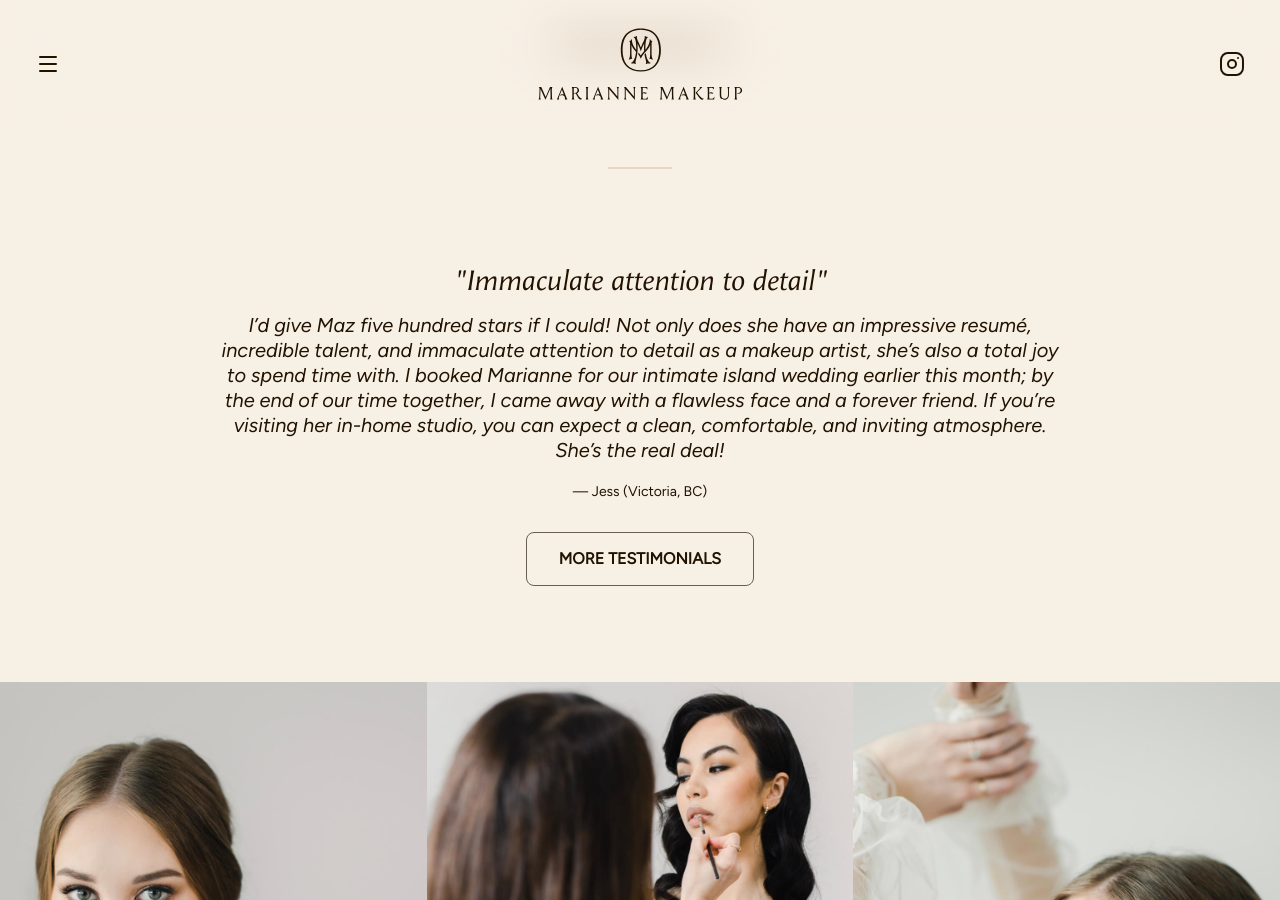
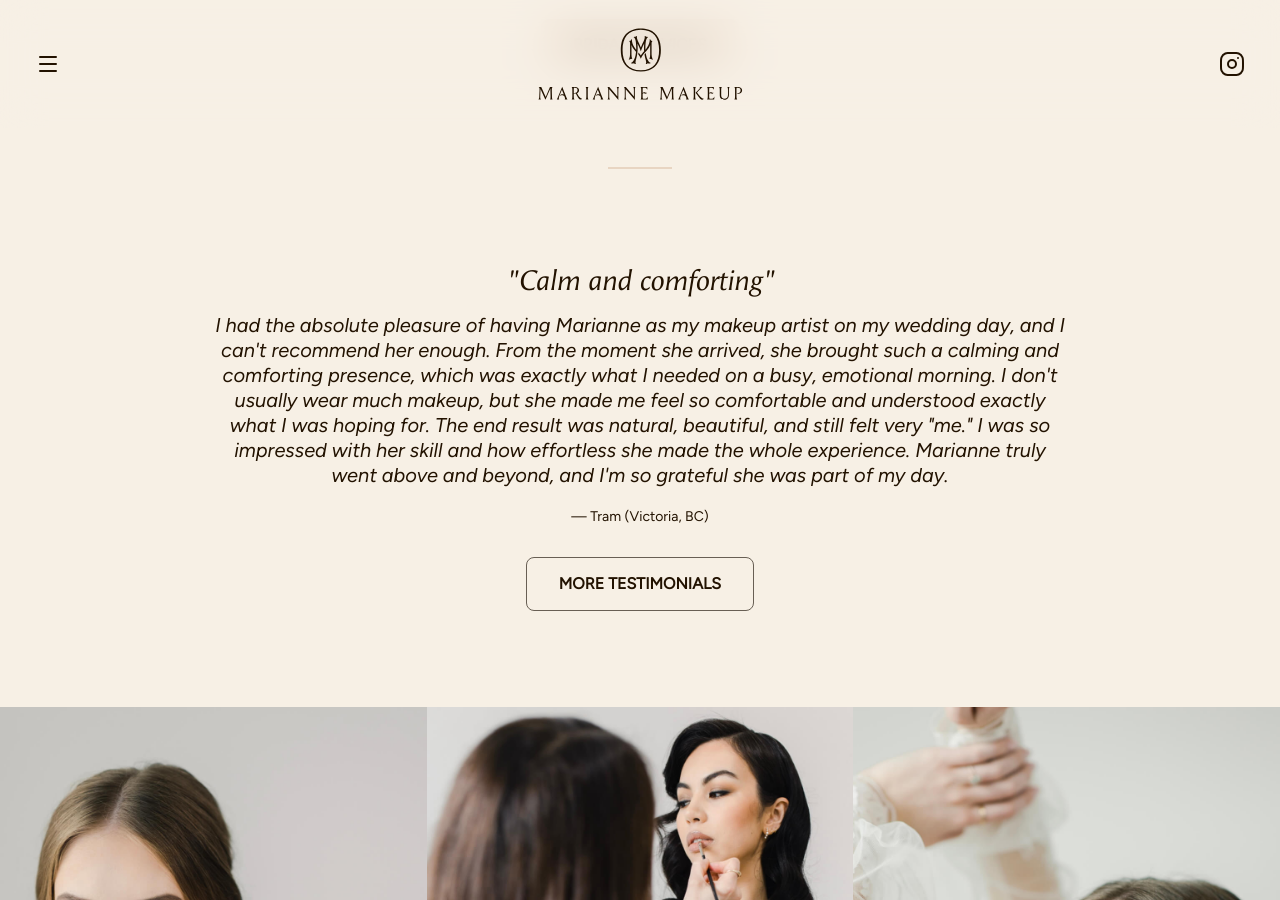
Before and after one commit to mariannemoore/mariannemoore.github.io, a Jekyll site: the page built from index.md, in a window 1280 px wide and 900 px high, scrolled down 1465 px. Built offline with Jekyll 4.4.1, drawn with Linux system fonts in a browser that asks for light colours; part of the change alters nothing that is shown.

Commit message:
Update testimonials with latest Google reviews
Co-Authored-By: Claude Opus 4.5 <noreply@anthropic.com>

```diff
--- a/_data/testimonials.yml
+++ b/_data/testimonials.yml
@@ -1,50 +1,20 @@
 - testimonial: |
-    I had the absolute pleasure of having Marianne as my makeup artist on my wedding day, and I can’t recommend her enough. From the moment she arrived, she brought such a calming and comforting presence, which was exactly what I needed on a busy, emotional morning. I don’t usually wear much makeup, but she made me feel so comfortable and understood exactly what I was hoping for. The end result was natural, beautiful, and still felt very “me.” I was so impressed with her skill and how effortless she made the whole experience. Marianne truly went above and beyond, and I’m so grateful she was part of my day.
+    I went away from our session feeling so confident, not just in how my make up looked, my newly practiced skills in applying it, and the quality of the products you recommended, but maybe most importantly, how to care for my skin as well. Thank you so much for offering these sessions! I'm so glad I came, I'm so excited about everything we worked on together.
+  highlight: Feeling so confident
+  cite: Emily P. (Victoria, BC)
+- testimonial: |
+    My tutorial with Marianne was fantastic! She's not only talented, she's fun and engaging, and listens and adapts her recommendations and techniques to what you're looking for. She's a patient and supportive teacher and I left looking like myself; just a more polished and youthful version!
+  highlight: Patient and supportive
+  cite: Lindsay (Victoria, BC)
+- testimonial: |
+    Marianne is a brilliant make-up artist. She made me feel and look beautiful on my wedding day. Her calm, warm and authentic attitude and engaging personality helped me and my maid of honour feel comfortable throughout. I recommend her artistry for your special day.
+  highlight: Brilliant make-up artist
+  cite: Liz (Victoria, BC)
+- testimonial: |
+    Marianne was so amazing to work with! She makes you feel comfortable right from the start, and made my wedding vision come to life. She is able to make you feel beautiful without putting on too much makeup, and is able to work with your features to make it feel bridal. Marianne got sick before my wedding and we appreciated her transparency, ability to problem solve, and her quickness to come up with effective solutions if she could not attend. Ultimately we decided an under the weather Marianne was better than no Marianne at all and she did awesome, even when not feeling 100%. Thanks so much, can't wait to work together in the future!
+  highlight: Made my wedding vision come to life
+  cite: Jessica (Victoria, BC)
+- testimonial: |
+    I had the absolute pleasure of having Marianne as my makeup artist on my wedding day, and I can't recommend her enough. From the moment she arrived, she brought such a calming and comforting presence, which was exactly what I needed on a busy, emotional morning. I don't usually wear much makeup, but she made me feel so comfortable and understood exactly what I was hoping for. The end result was natural, beautiful, and still felt very "me." I was so impressed with her skill and how effortless she made the whole experience. Marianne truly went above and beyond, and I'm so grateful she was part of my day.
   highlight: Calm and comforting
   cite: Tram (Victoria, BC)
-- testimonial: |
-    Marianne is so incredibly talented and kind. It was always so lovely and easy to chat with her. From the trial to my wedding day she was very communicative and open to feedback. She understood exactly what I wanted and I ended up with the perfect makeup that lasted all day and night! She was so fun to have around the morning of my wedding. I am so grateful to have had her do my makeup and would definitely go back to her for any event makeup in the future!
-  highlight: Talented and kind
-  cite: Sofia (Victoria, BC)
-- testimonial: |
-    Marianne works absolute MAGIC! She is so beyond talented. I felt so beautiful on my wedding day and having her be part of my wedding morning was so so special. She is such a wonderful human and is the absolute BEST at what she does! I wanted to look like myself on my wedding day, but a glowing/glammed up version and she brought my vision to life. Thank you so much Marianne for making my wedding day extra special!
-  highlight: Beyond talented
-  cite: Emily (Victoria, BC)
-- testimonial: |
-    Marianne did my makeup for my September 2024 wedding and she was an absolute pleasure to work with right from the beginning! Before we booked a trial we had a phone call to make sure we would be a good fit and she remembered details from that phone call during our trial. During the trial she seemed to know exactly how to make me feel my most beautiful. On our wedding day I felt like an absolute princess and my makeup lasted all night but she gave me a little kit of touch up stuff just in case it didn’t.
-  highlight: My makeup lasted all night
-  cite: Mallory (Victoria, BC)
-- testimonial: |
-    Marianne was such an amazing wedding makeup artist! She has such a bright and lovely personality, so understanding, and easy to get along with. Her attention to detail, ability to effortlessly highlight the best features, giving a glowing and natural look, and efficiency are a few of the amazing things Marianne has done. I loved the look she did for me and others in my bridal party. I’d highly recommend her for wedding makeup.
-  highlight: A bright and lovely personality
-  cite: Victoria (Victoria, BC)
-- testimonial: |
-    Working with Marianne was a dream! I am so glad I came across her work. She did mine and my mother’s makeup for my wedding. I had a specific reference idea for my look and Marianne made it perfect for me. My mother and I did a makeup trial prior, which was great because we could map out exactly what our looks would be, and it gave us a chance to get to know Marianne and how she works. Just chatting with Marianne and getting to experience how lovely she is, in addition to having our make up incredibly done, was such a treat! The trial also meant that I could feel much more calm the day of wedding knowing exactly what Marianne would be doing. My mother and I both felt so beautiful the day of! I also learned a lot of make-up tips from this experience that I have incorporated into my own routine. I can't recommend Marianne enough for bridal or any other make-up needs!
-  highlight: Marianne made it perfect for me
-  cite: Heather (Victoria, BC)
-- testimonial: |
-    I’d give Maz five hundred stars if I could! Not only does she have an impressive resumé, incredible talent, and immaculate attention to detail as a makeup artist, she’s also a total joy to spend time with. I booked Marianne for our intimate island wedding earlier this month; by the end of our time together, I came away with a flawless face and a forever friend. If you’re visiting her in-home studio, you can expect a clean, comfortable, and inviting atmosphere. She’s the real deal!
-  highlight: Immaculate attention to detail
-  cite: Jess (Victoria, BC)
-- testimonial: |
-    I am getting married in Italy this summer and really wanted to learn how to do my own soft glam for my big day. Marianne made me feel instantly comfortable the moment I met her. She was very detailed oriented with making sure I had all the necessary tools to be successful on my wedding day. She filmed the whole makeup lesson and created a detailed PDF document that I could refer to if I forgot the order of steps and a visual graph on where to place the makeup on my face. Since our appointment I have practiced my makeup routine and I have now implemented this into my own routine. My skin has never looked better & I am getting so manly lovely compliments on my complexion & makeup. Thank you Marianne! You're the best :)
-  highlight: My skin has never looked better
-  cite: Meghann (Victoria, BC)
-- testimonial: |
-    I had an in person makeup lesson and I can’t get over my natural glowy look! Marianne worked with the products I had, filled in gaps with hers, and made recommendations accordingly. She demonstrated techniques on one side of my face and I’d practice on the other. The end result is everything I hoped for, and is easily incorporated into my daily routine.
-  highlight: Everything I hoped for
-  cite: Michelle (Victoria, BC)
-- testimonial: |
-    Marianne did my makeup for an event recently and I absolutely loved her work! I felt beautiful and amazing inside and out and I was so thankful she was mindful of my sensitive skin. I cannot recommend her enough to anyone who may require headshots or is attending an event or is a bride. I will be using her again and referring her to my friends without hesitation.
-  highlight: I felt beautiful
-  cite: Hailie (Victoria, BC)
-- testimonial: |
-    Marianne is extremely kind and pleasant. She arrived for 3 separate appointments and managed to
-    complete 3 beautiful looks in exactly the amount of time allotted. She asked questions and listened
-    carefully to each person’s preferences, skincare regimens, styles, and how often they use makeup
-    themselves. From this she created 3 distinct and beautiful looks that fit each person’s preferences
-    and personality. The bride’s makeup was distinct and stunning and fit her preferences exactly.
-    She created equally stunning looks, but the bride stood out, which was exactly what was needed. I
-    would absolutely strongly recommend Marianne’s services for any event
-  highlight: Distinct and stunning
-  cite: Michaela (Victoria, BC)
--- a/index.md
+++ b/index.md
@@ -31,7 +31,7 @@ buttonLabel="Bridal Services"
 
 {% include divider.html %}
 
-{% include home/testimonial-block.html testimonial=6 %}
+{% include home/testimonial-block.html testimonial=4 %}
 
 {%
 include
```
